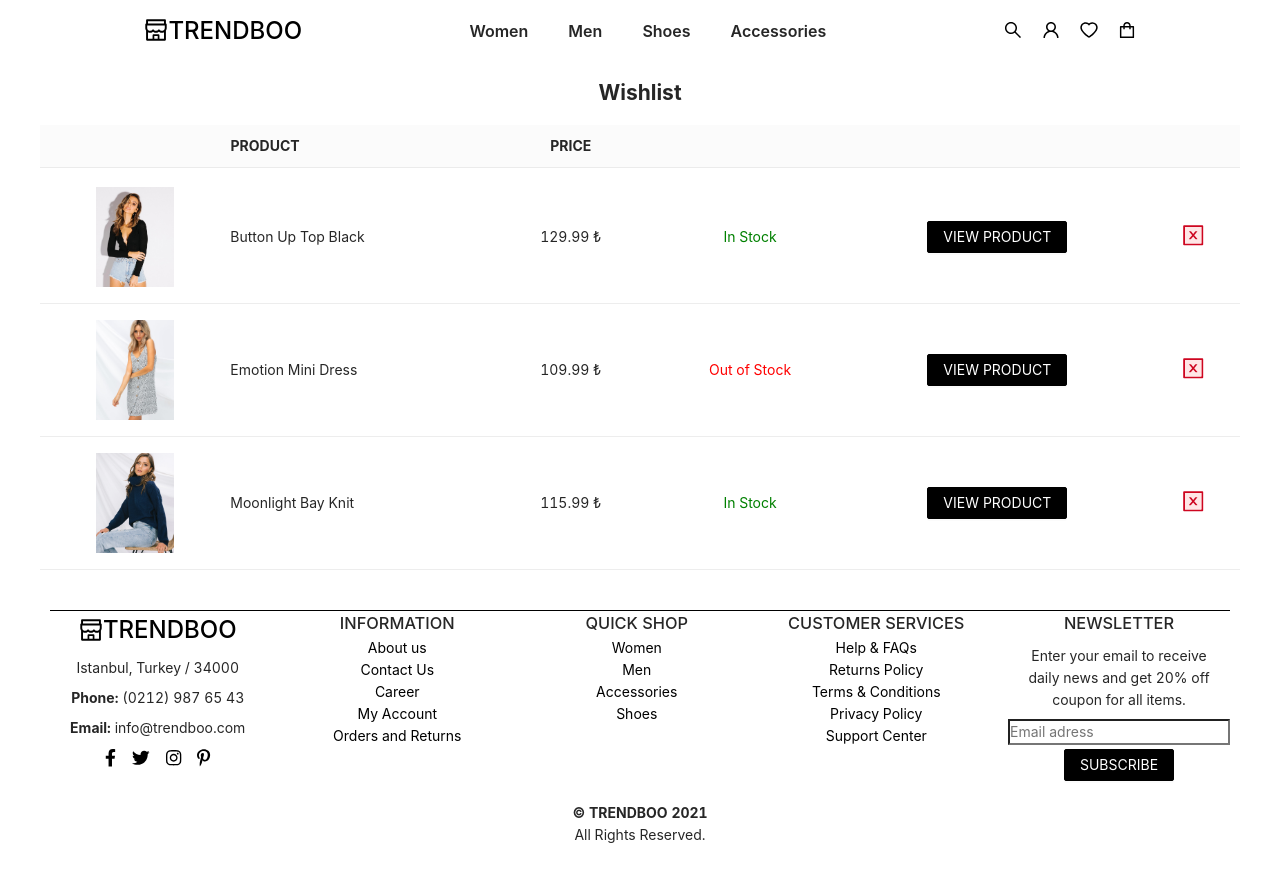
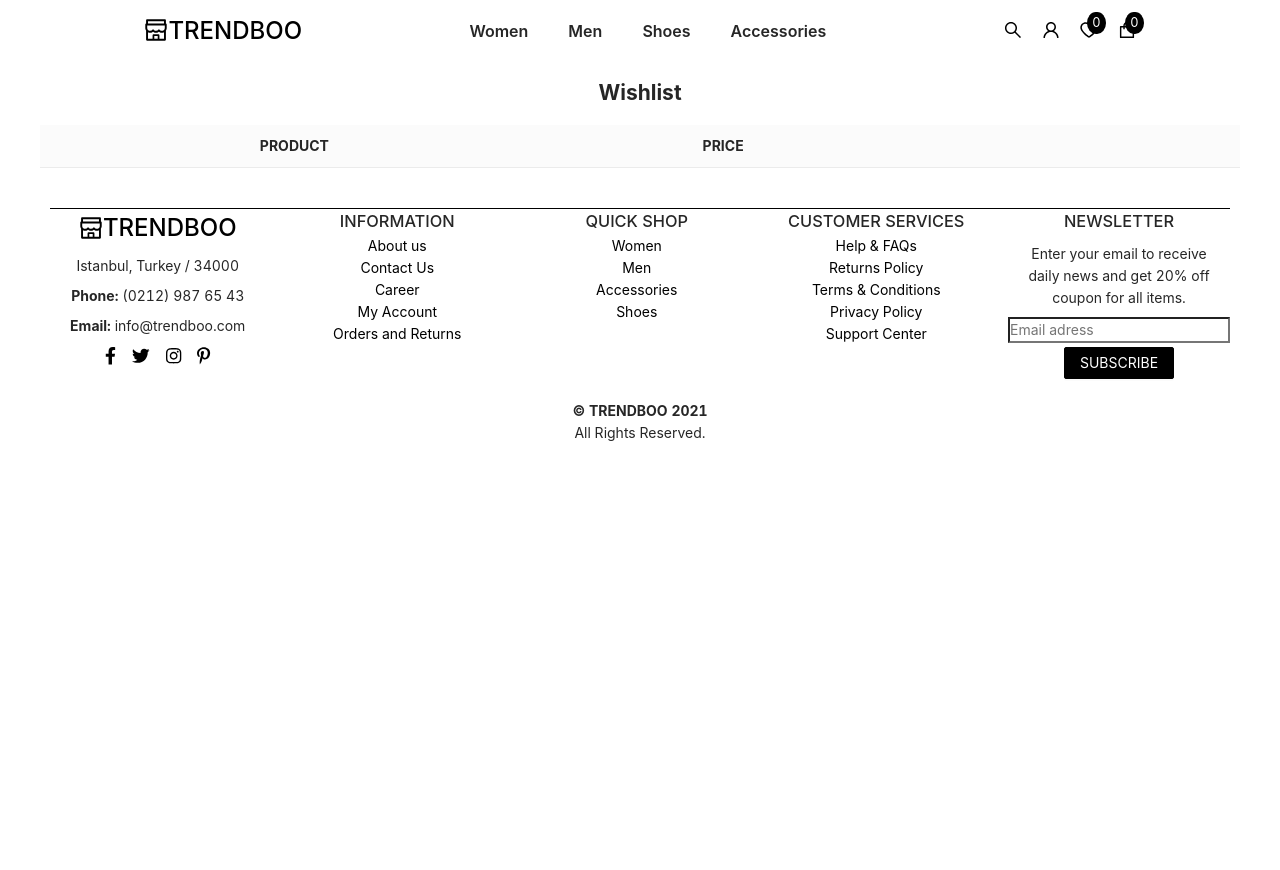
Before and after one commit to KodluyoruzGroup7/ecommerce-frontend, a React (Create React App) app: page /wishlist in a window 1280 px wide. After the commit the page ends 800 px from the top, so only its background shows below. Built offline with nearby package versions, Linux system fonts and the light colour scheme.

Commit message:
wishlist functionality completed

```diff
--- a/src/components/Navbar/Navbar.js
+++ b/src/components/Navbar/Navbar.js
@@ -1,8 +1,9 @@
-import React, { useState } from 'react';
+import React, { useState, useContext } from 'react';
 import { Link } from 'react-router-dom';
 import { HoverDropdown } from './Dropdown/Dropdown';
 import './navbar.css';
-
+import WishListContext from '../../contexts/WishlistContext';
+import CartContext from '../../contexts/CartContext';
 import { Menu, Dropdown } from 'antd';
 import {
   ShopOutlined,
@@ -14,6 +15,8 @@ import {
 
 function Navbar() {
   const [selectedMenu, setSelectedMenu] = useState('');
+  const { cartItems } = useContext(CartContext);
+  const { wishlist } = useContext(WishListContext);
 
   const menuClickHandler = (e) => {
     setSelectedMenu(e.key);
@@ -88,9 +91,11 @@ function Navbar() {
           </Link>
         </Dropdown>
         <Link to='/wishlist'>
+          <div className='count'>{wishlist.length}</div>
           <HeartOutlined />
         </Link>
         <Link to='/cart'>
+          <div className='count'>{cartItems.length}</div>
           <ShoppingOutlined />
         </Link>
       </div>
--- a/src/components/Navbar/navbar.css
+++ b/src/components/Navbar/navbar.css
@@ -48,8 +48,24 @@
 }
 
 .menu-right a {
+  position: relative;
   margin: 10px;
   font-size: large;
+}
+
+.count {
+  position: absolute;
+  display: flex;
+  align-items: center;
+  justify-content: center;
+  font-size: 0.8rem;
+  top: -8px;
+  right: -8px;
+  padding: 5px;
+  line-height: 1;
+  border-radius: 50%;
+  background-color: #000;
+  color: #fff;
 }
 
 .menu-right a:last-child {
--- a/src/components/ProductCard/ProductCard.js
+++ b/src/components/ProductCard/ProductCard.js
@@ -8,7 +8,7 @@ import CartContext from '../../contexts/CartContext';
 import WishlistContext from '../../contexts/WishlistContext';
 const ProductCard = ({ product }) => {
   const { setCartItem } = useContext(CartContext);
-  const { wishlist, removeWishItem, setWishlistItem } = useContext(
+  const { wishlist, removeWishListItem, setWishlistItem } = useContext(
     WishlistContext,
   );
 
@@ -21,7 +21,7 @@ const ProductCard = ({ product }) => {
   };
 
   const removeWhisListHandler = (id) => {
-    removeWishItem(id);
+    removeWishListItem(id);
   };
 
   return (
--- a/src/contexts/CartContext.js
+++ b/src/contexts/CartContext.js
@@ -32,11 +32,19 @@ export const CartContextProvider = ({ children }) => {
         totalPrice: (cartItem.qty * price).toFixed(2),
       };
       setCartItems((cartItems) => cartItems.concat(updatedCartItem));
+      setCartItem(null);
     }
   }, [cartItem]);
 
+  const removeCartItemHandler = (pid) => {
+    const updatedCartList = cartItems.filter((p) => p.id !== pid);
+    setCartItems(updatedCartList);
+  };
+
   return (
-    <CartContext.Provider value={{ cartItems, setCartItem }}>
+    <CartContext.Provider
+      value={{ cartItems, setCartItem, removeCartItemHandler }}
+    >
       {children}
     </CartContext.Provider>
   );
--- a/src/contexts/WishlistContext.js
+++ b/src/contexts/WishlistContext.js
@@ -18,16 +18,18 @@ const WishlistContext = createContext({});
 export const WishlistContextProvider = ({ children }) => {
   const [itemId, setWishlistItem] = useState();
   const [wishlist, setWishlist] = useState([]);
-  const [removeId, removeWishItem] = useState();
 
   useEffect(() => {
     if (itemId) {
-      const { quantity, price, name, imgMain } = getProductById(itemId);
+      const { quantity, price, name, imgMain, stockStatus } = getProductById(
+        itemId,
+      );
       const whislistItem = {
         id: itemId,
         price,
         name,
         imgMain,
+        stockStatus,
         quantity,
       };
       setWishlist((list) => list.concat(whislistItem));
@@ -35,17 +37,14 @@ export const WishlistContextProvider = ({ children }) => {
     }
   }, [itemId]);
 
-  useEffect(() => {
-    if (removeId) {
-      const updatedList = wishlist.filter((p) => p.id !== removeId);
-      setWishlist(updatedList);
-      removeWishItem(null);
-    }
-  }, [removeId]);
+  const removeWishListItem = (pid) => {
+    const updatedList = wishlist.filter((p) => p.id !== pid);
+    setWishlist(updatedList);
+  };
 
   return (
     <WishlistContext.Provider
-      value={{ wishlist, setWishlistItem, removeWishItem }}
+      value={{ wishlist, setWishlistItem, removeWishListItem }}
     >
       {children}
     </WishlistContext.Provider>
--- a/src/screens/Cart/cartData.js
+++ /dev/null
@@ -1,37 +0,0 @@
-import card1 from '../../images/swiper-cards/swiper-card-1/black-1.jpg';
-// import card2 from "../../images/swiper-cards/swiper-card-1/black-2.jpg";
-import card3 from '../../images/swiper-cards/swiper-card-2/green-1.jpg';
-// import card4 from "../../images/swiper-cards/swiper-card-2/green-2.jpg";
-import card5 from '../../images/swiper-cards/swiper-card-3/pink-1.jpg';
-// import card6 from "../../images/swiper-cards/swiper-card-3/pink-2.jpg";
-import card7 from '../../images/swiper-cards/swiper-card-4/shoes-1.jpg';
-// import card8 from "../../images/swiper-cards/swiper-card-4/shoes-2.jpg";
-import card9 from '../../images/swiper-cards/swiper-card-5/bag-black.jpg';
-// import card10 from "../../images/swiper-cards/swiper-card-5/bag-grey.jpg";
-import card11 from '../../images/swiper-cards/swiper-card-6/white-1.jpg';
-// import card12 from "../../images/swiper-cards/swiper-card-6/white-2.jpg";
-import card13 from '../../images/swiper-cards/swiper-card-7/blue-1.jpg';
-// import card14 from "../../images/swiper-cards/swiper-card-7/blue-2.jpg";
-
-const cartData = [
-  {
-    name: 'Martha Knit Top',
-    price: 139.99,
-    img: `${card3}`,
-    size: 'S',
-    color: 'Green',
-    rating: 4.6,
-    reviews: 7,
-  },
-  {
-    name: 'Innerbloom Puffer Jacket',
-    price: 179.99,
-    img: `${card5}`,
-    size: 'S',
-    color: 'Pink',
-    rating: 4.2,
-    reviews: 3,
-  },
-];
-
-export default cartData;
--- a/src/screens/Wishlist/Wishlist.js
+++ b/src/screens/Wishlist/Wishlist.js
@@ -1,12 +1,13 @@
-import React from 'react';
+import React, { useContext, useState } from 'react';
 import { Link } from 'react-router-dom';
 import { Button } from 'antd';
 import './wishlist.css';
 
-import data from './wishlistData';
 import { CloseSquareTwoTone } from '@ant-design/icons';
+import WishListContext from '../../contexts/WishlistContext';
 
 const Wishlist = () => {
+  const { wishlist, removeWishListItem } = useContext(WishListContext);
   return (
     <>
       <h1 className='wishlist-header'>Wishlist</h1>
@@ -22,33 +23,36 @@ const Wishlist = () => {
             </tr>
           </thead>
           <tbody>
-            {data.map((product) => (
+            {wishlist.map((product) => (
               <tr className='table-item'>
                 <td>
-                  <img src={product.img} alt={product.name} height='100px' />
+                  <img
+                    src={product.imgMain}
+                    alt={product.name}
+                    height='100px'
+                  />
                 </td>
                 <td className='product-text'>{product.name}</td>
                 <td className='price-text'>{product.price} ₺</td>
                 <td
                   style={{
-                    color: product.status === 'In Stock' ? 'green' : 'red',
+                    color: product.quantity ? 'green' : 'red',
                     textAlign: 'center',
                   }}
                 >
-                  {product.status}
+                  {product.stockStatus}
                 </td>
                 <td className='product-btn'>
-                  <Link to='/' target='_blank' rel='noopener noreferrer'>
+                  <Link to={`/product/${product.id}`}>
                     <Button>VIEW PRODUCT</Button>
                   </Link>
                 </td>
                 <td>
-                  <Link to='/' target='_blank' rel='noopener noreferrer'>
-                    <CloseSquareTwoTone
-                      twoToneColor='#ce0620'
-                      className='delete-icon'
-                    />
-                  </Link>
+                  <CloseSquareTwoTone
+                    twoToneColor='#ce0620'
+                    className='delete-icon'
+                    onClick={() => removeWishListItem(product.id)}
+                  />
                 </td>
               </tr>
             ))}
--- a/src/screens/Wishlist/wishlistData.js
+++ /dev/null
@@ -1,43 +0,0 @@
-import card1 from '../../images/swiper-cards/swiper-card-1/black-1.jpg';
-// import card2 from "../../images/swiper-cards/swiper-card-1/black-2.jpg";
-import card3 from '../../images/swiper-cards/swiper-card-2/green-1.jpg';
-// import card4 from "../../images/swiper-cards/swiper-card-2/green-2.jpg";
-import card5 from '../../images/swiper-cards/swiper-card-3/pink-1.jpg';
-// import card6 from "../../images/swiper-cards/swiper-card-3/pink-2.jpg";
-import card7 from '../../images/swiper-cards/swiper-card-4/shoes-1.jpg';
-// import card8 from "../../images/swiper-cards/swiper-card-4/shoes-2.jpg";
-import card9 from '../../images/swiper-cards/swiper-card-5/bag-black.jpg';
-// import card10 from "../../images/swiper-cards/swiper-card-5/bag-grey.jpg";
-import card11 from '../../images/swiper-cards/swiper-card-6/white-1.jpg';
-// import card12 from "../../images/swiper-cards/swiper-card-6/white-2.jpg";
-import card13 from '../../images/swiper-cards/swiper-card-7/blue-1.jpg';
-// import card14 from "../../images/swiper-cards/swiper-card-7/blue-2.jpg";
-
-const data = [
-  {
-    name: 'Button Up Top Black',
-    price: 129.99,
-    img: `${card1}`,
-    rating: 4.5,
-    reviews: 5,
-    status: 'In Stock',
-  },
-  {
-    name: 'Emotion Mini Dress',
-    price: 109.99,
-    img: `${card11}`,
-    rating: 4.7,
-    reviews: 8,
-    status: 'Out of Stock',
-  },
-  {
-    name: 'Moonlight Bay Knit',
-    price: 115.99,
-    img: `${card13}`,
-    rating: 4.6,
-    reviews: 4,
-    status: 'In Stock',
-  },
-];
-
-export default data;
```
Also changed, not shown: src/screens/Cart/Cart.js (+28 -55 lines). Lines whose indentation alone changed are shown as unchanged.
